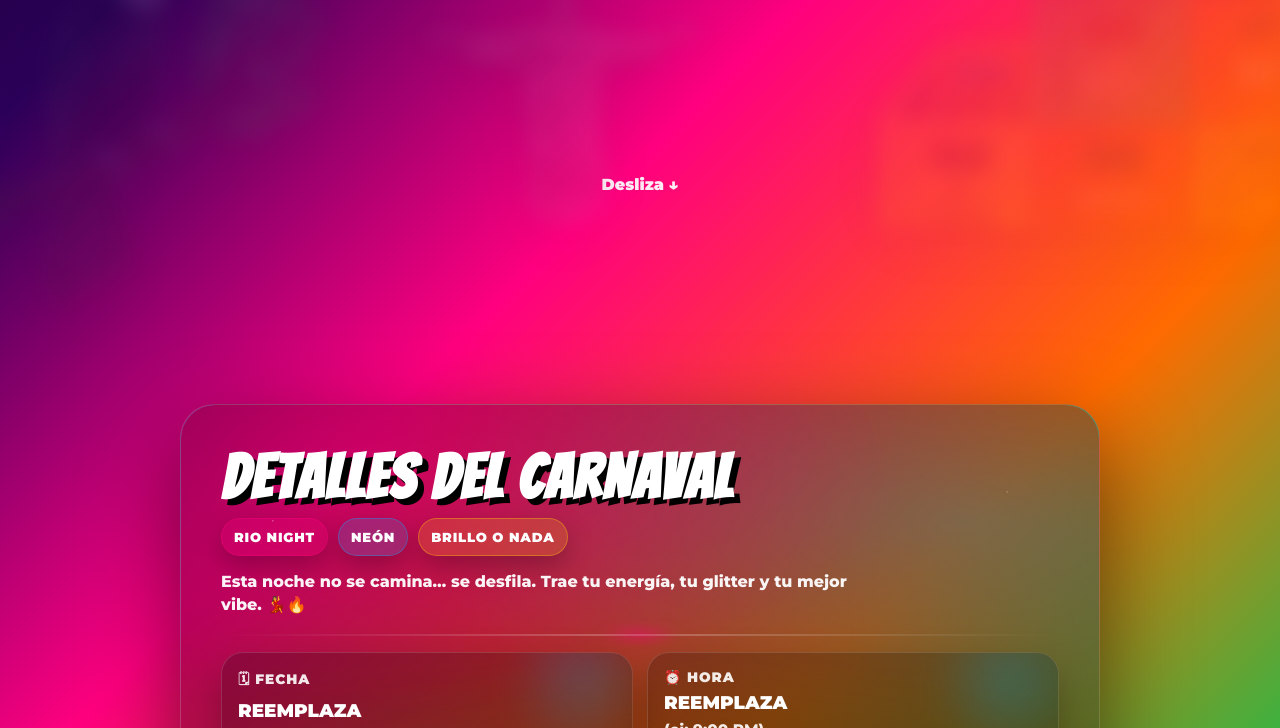
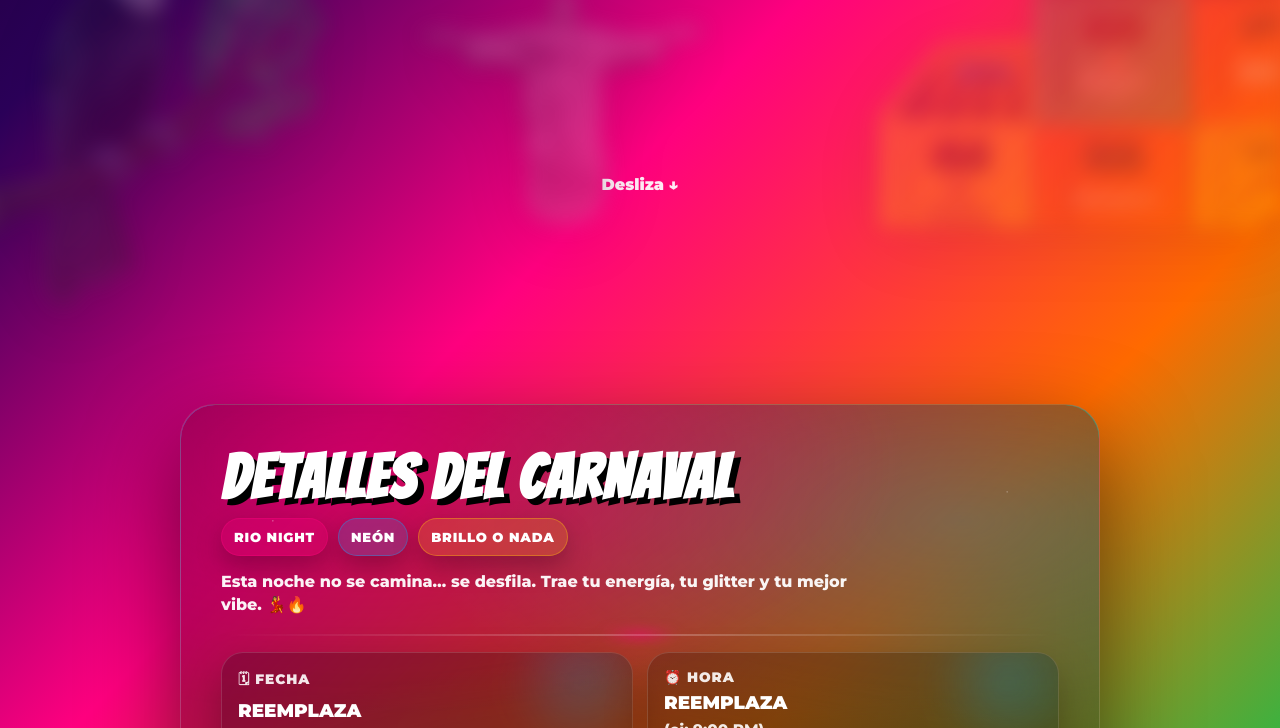
Before and after one commit to Ccarlosa01/cami-fest, a plain HTML site: page index.html in a window 1280 px wide. Shown: the part 572-1300 px from the top of the page. Drawn offline with Linux system fonts and the light colour scheme.

Commit message:
Update index.html

```diff
--- a/index.html
+++ b/index.html
@@ -277,7 +277,7 @@
   .flyer, .panel{ position: relative; z-index: 50; }
 
   body.dim-ornaments .parallax{
-    opacity: 0.10;
+    opacity: 0.25;
     filter: blur(10px) drop-shadow(0 16px 34px rgba(0,0,0,.35));
     z-index: 1 !important;
   }
```
